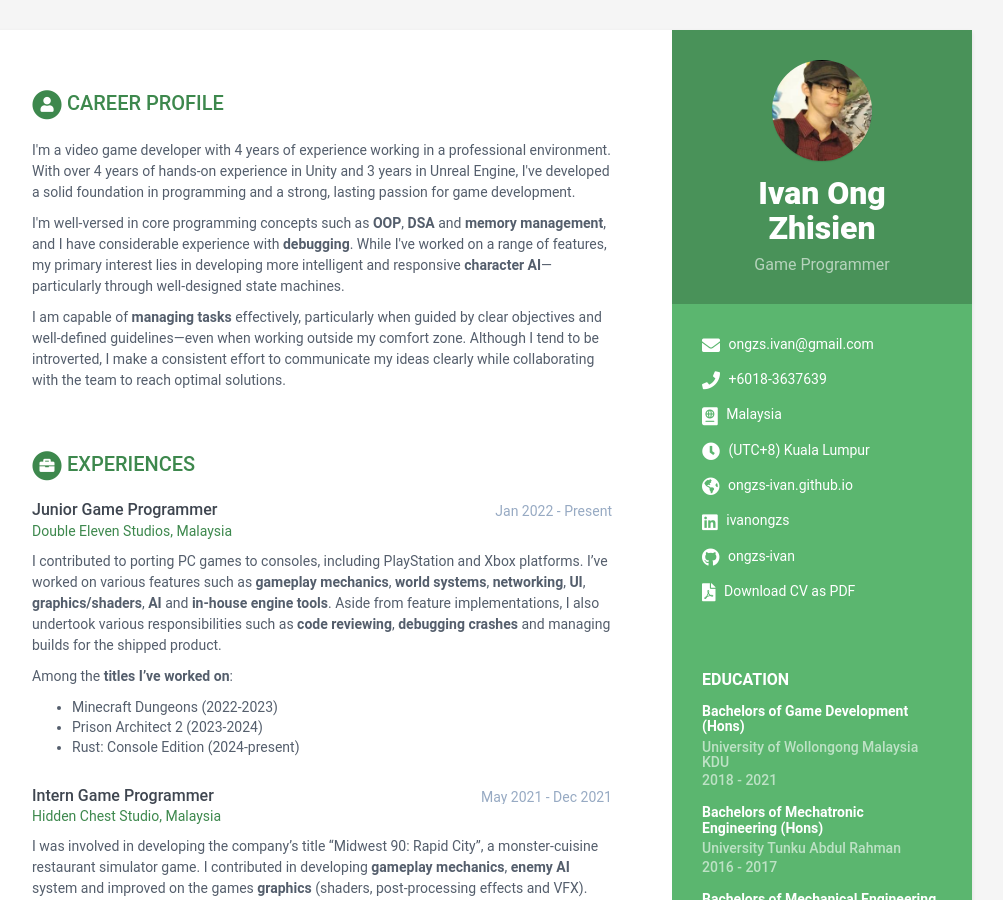
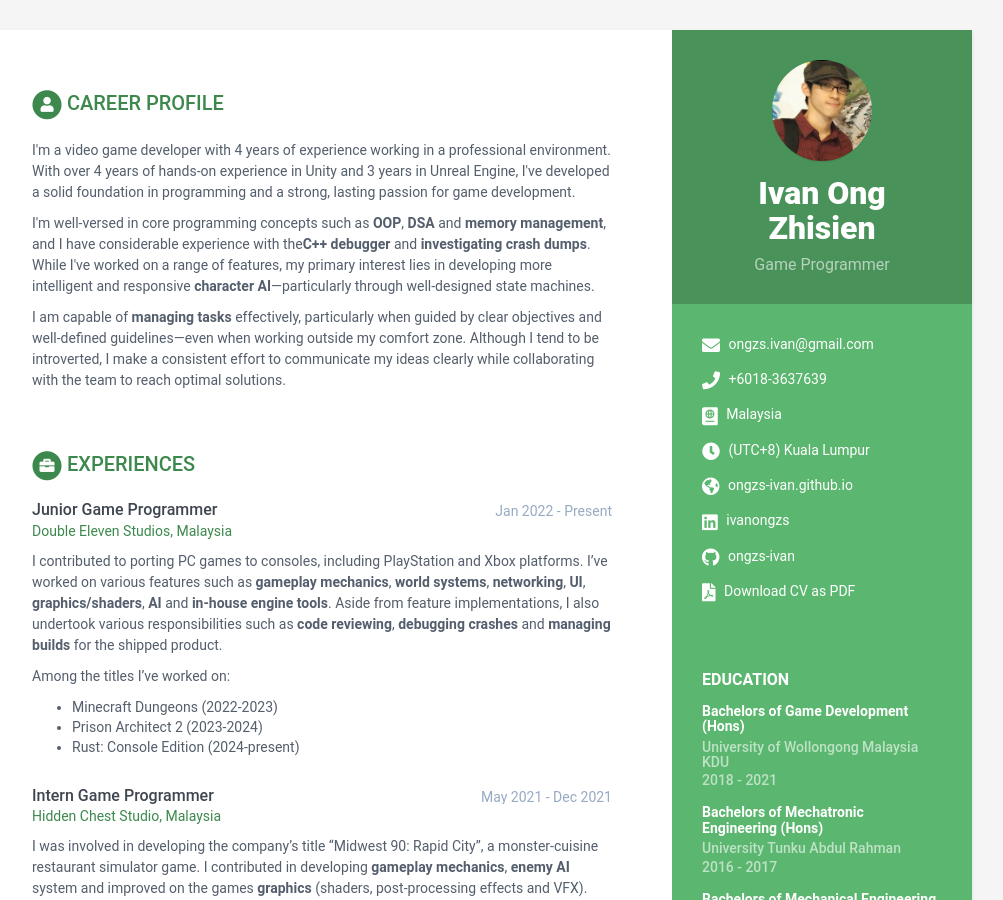
Before and after one commit to ongzs-ivan/onlinecv, a Jekyll site: the page built from index.html, in a window 1280 px wide and 900 px high. Shown: the whole window, without its empty margins (168-1171 px from the left). Built offline with Jekyll 4.4.1, drawn with Linux system fonts in a browser that asks for light colours; some of the changed lines change nothing that is shown.

```diff
--- a/_data/data.yml
+++ b/_data/data.yml
@@ -51,7 +51,7 @@
       </p>
 
       <p>
-      I'm well-versed in core programming concepts such as <strong>OOP</strong>, <strong>DSA</strong> and <strong>memory management</strong>, and I have considerable experience with <strong>debugging</strong>.
+      I'm well-versed in core programming concepts such as <strong>OOP</strong>, <strong>DSA</strong> and <strong>memory management</strong>, and I have considerable experience with the<strong>C++ debugger</strong> and <strong>investigating crash dumps</strong>.
       While I've worked on a range of features, my primary interest lies in developing more intelligent and responsive <strong>character AI</strong>—particularly through well-designed state machines.
       </p>
 
@@ -92,10 +92,10 @@
         details: |
           I contributed to porting PC games to consoles, including PlayStation and Xbox platforms.
           I've worked on various features such as <strong>gameplay mechanics</strong>, <strong>world systems</strong>, <strong>networking</strong>, <strong>UI</strong>, <strong>graphics/shaders</strong>, <strong>AI</strong> and <strong>in-house engine tools</strong>.
-          Aside from feature implementations, I also undertook various responsibilities such as <strong>code reviewing</strong>, <strong>debugging crashes</strong> and managing builds for the shipped product.
+          Aside from feature implementations, I also undertook various responsibilities such as <strong>code reviewing</strong>, <strong>debugging crashes</strong> and <strong>managing builds</strong> for the shipped product.
           <br>
 
-          Among the <strong>titles I've worked on</strong>:
+          Among the titles I've worked on:
             - Minecraft Dungeons (2022-2023)
             - Prison Architect 2 (2023-2024)
             - Rust: Console Edition (2024-present)
```
Also changed, not shown: 1 other file.
